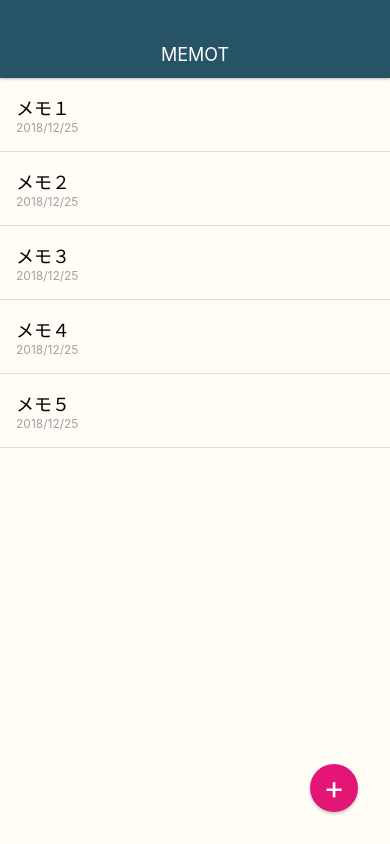
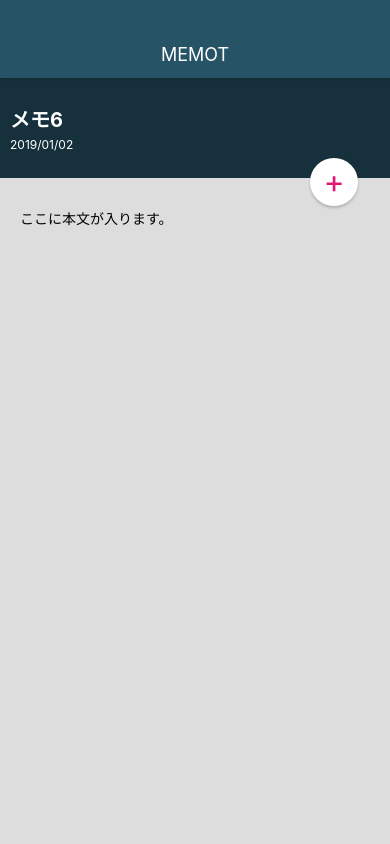
Before and after one commit to uesugihotaru/MemoApp, a React Native app: screen / in a window 390 px wide. Built offline with nearby package versions, Linux system fonts and the light colour scheme.

Commit message:
Style MemoDetailScreen

```diff
--- a/App.js
+++ b/App.js
@@ -2,14 +2,14 @@
 import { StyleSheet, View } from 'react-native';
 
 import Appbar from './src/components/Appbar';
-import MemoListScreen from './src/screens/MemoListScreen';
+import MemoDetailScreen from './src/screens/MemoDetailScreen';
 
 export default class App extends React.Component {
   render() {
     return (
       <View style={styles.container}>
         <Appbar />
-        <MemoListScreen />
+        <MemoDetailScreen />
       </View>
     );
   }
--- a/src/elements/CircleButton.js
+++ b/src/elements/CircleButton.js
@@ -3,10 +3,20 @@
 
 class CircleButton extends React.Component {
     render() {
+        const { style, color } = this.props;
+
+        let bgColor = '#E31676';
+        let textColor = '#fff';
+
+        if (color === 'white') {
+            bgColor = '#fff';
+            textColor = '#E31676';
+        }
+
         return (
-            <View style={styles.CircleButton}>
-                <Text style={styles.CircleButtonTitle}>
-                    {this.props.children}
+            <View style={[styles.CircleButton, style, { backgroundColor: bgColor }]}>
+                <Text style={[styles.CircleButtonTitle, { color: textColor }]}>
+                  {this.props.children}
                 </Text>
             </View>
         );
@@ -20,7 +30,6 @@
         right: 32,
         width: 48,
         height: 48,
-        backgroundColor: '#E31676',
         borderRadius: 24,
         justifyContent: 'center',
         alignItems: 'center',
--- /dev/null
+++ b/src/screens/MemoDetailScreen.js
@@ -0,0 +1,60 @@
+import React from 'react';
+import { StyleSheet, View, Text } from 'react-native';
+import CircleButton from '../elements/CircleButton';
+
+class MemoDetailScreen extends React.Component {
+    render() {
+        return <View style={styles.container}>
+            <View>
+              <View style={styles.memoHeader}>
+                <View>
+                  <Text style={styles.memoHeaderTitle}>メモ6</Text>
+                  <Text style={styles.memoHeaderDate}>2019/01/02</Text>
+                </View>
+              </View>
+            </View>
+
+            <View style={styles.memoContent}>
+              <Text>ここに本文が入ります。</Text>
+            </View>
+
+            <CircleButton color="white" style={styles.editButton}>+</CircleButton>
+          </View>;
+    }
+}
+
+const styles = StyleSheet.create({
+    container: {
+        flex: 1,
+        width: '100%',
+    },
+    memoHeader: {
+        height: 100,
+        backgroundColor: '#17313C',
+        justifyContent: 'center',
+        padding: 10,
+    },
+    memoHeaderTitle: {
+        fontSize: 20,
+        fontWeight: 'bold',
+        color: '#fff',
+        marginBottom: 4,
+    },
+    memoHeaderDate: {
+        fontSize: 12,
+        color: '#fff',
+    },
+    memoContent: {
+        paddingTop: 30,
+        paddingLeft: 20,
+        paddingRight: 20,
+        paddingBottom: 20,
+        backgroundColor: '#ddd',
+        flex: 1,
+    },
+    editButton: {
+        top: 80,
+    },
+});
+
+export default MemoDetailScreen;
--- a/src/screens/MemoListScreen.js
+++ b/src/screens/MemoListScreen.js
@@ -1,5 +1,5 @@
 import React from 'react';
-import { StyleSheet, View } from 'react-native';
+import { StyleSheet, View, Text } from 'react-native';
 
 import MemoList from '../components/MemoList';
 import CircleButton from '../elements/CircleButton';
```
